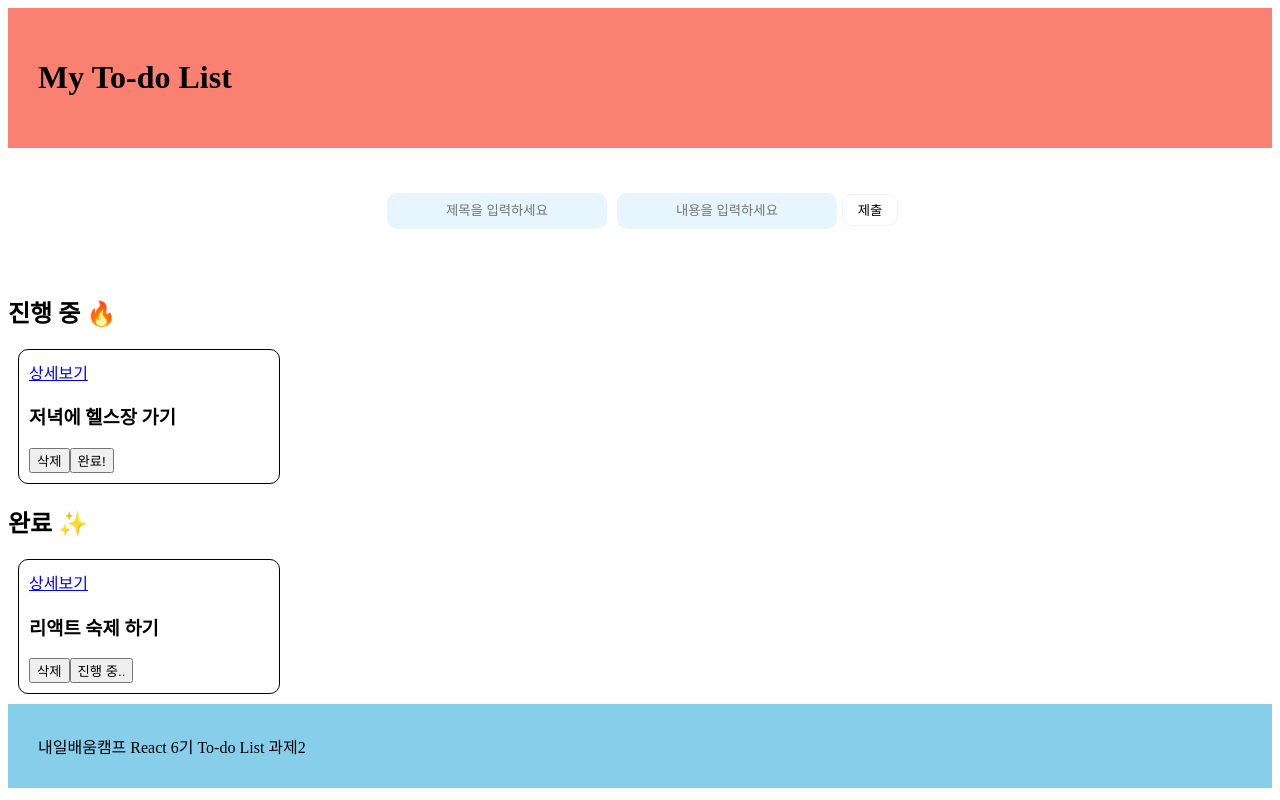
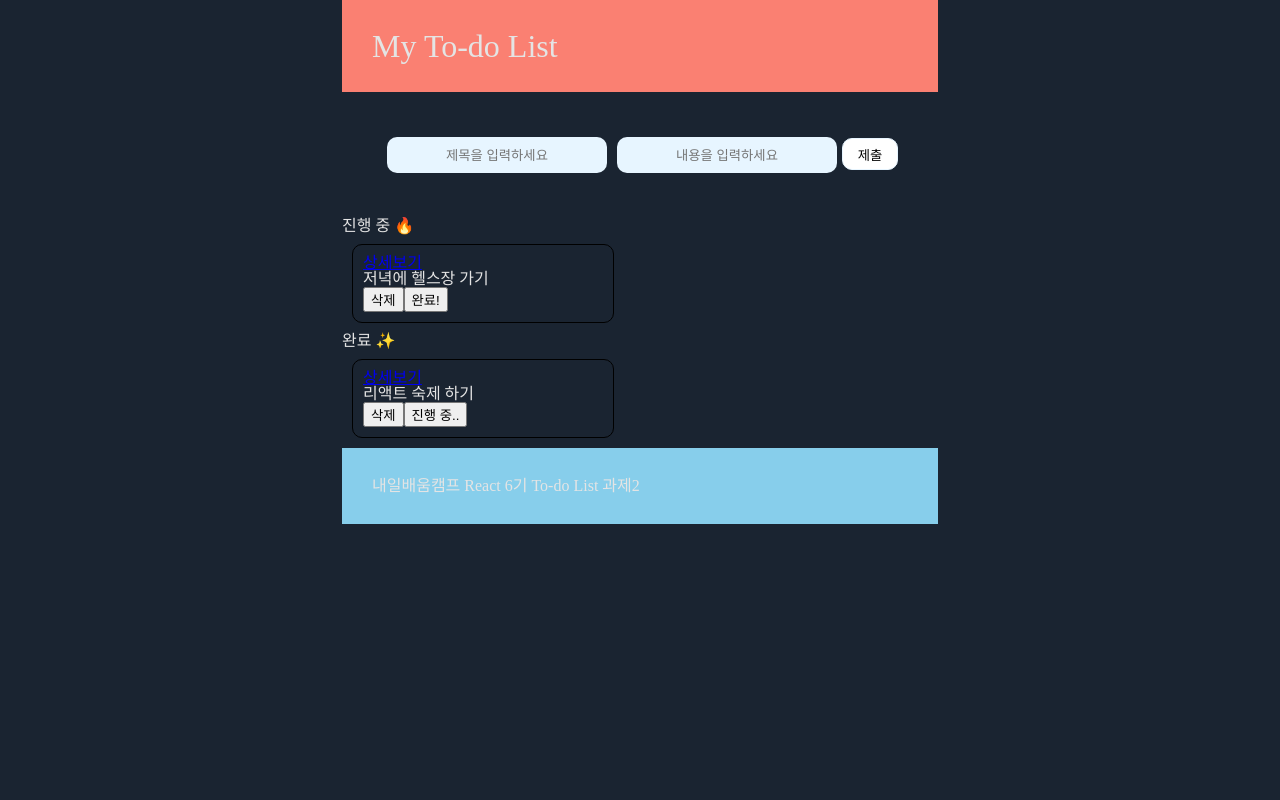
Before and after one commit to xoxojw/to-do-list-2, a React (Create React App) app: page / in a window 1280 px wide. Built offline with nearby package versions, Linux system fonts and the light colour scheme.

Commit message:
:lipstick: Styled-components 활용한 GlobalStyle 설정
styled-reset 사용하여 reset.css 포함

```diff
--- a/src/App.jsx
+++ b/src/App.jsx
@@ -1,9 +1,11 @@
 import React from 'react';
 import Router from "shared/Router";
+import GlobalStyle from "GlobalStyle";
 
 const App = () => {
   return (
     <>
+      <GlobalStyle />
       <Router />
     </>
   )
--- /dev/null
+++ b/src/GlobalStyle.jsx
@@ -0,0 +1,23 @@
+import { createGlobalStyle } from "styled-components";
+import reset from "styled-reset";
+
+const GlobalStyle = createGlobalStyle`
+  ${reset}
+
+  :root {
+    --main-bg-color: #1a2431;
+    --main-ft-color: #e4e4e4;
+  }
+
+  body {
+    display: flex;
+    flex-direction: column;
+    align-items: center;
+    justify-content: center;
+
+    background-color: var(--main-bg-color);
+    color: var(--main-ft-color);
+  }
+`;
+
+export default GlobalStyle;
```
